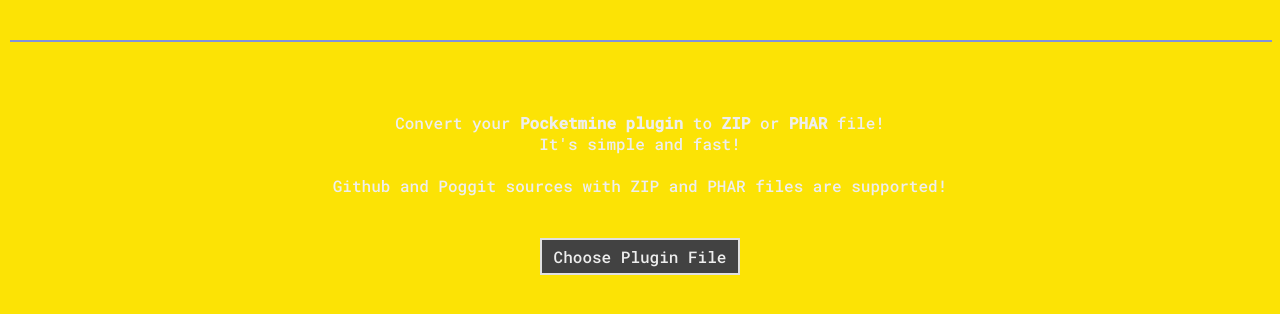
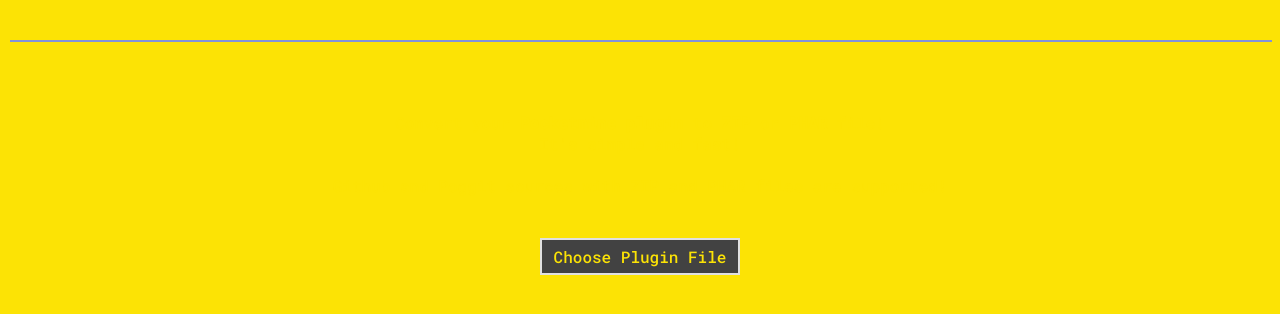
Before and after one commit to FutureDeveloperZ/FutureTools, a plain HTML site: page index.html in a window 1280 px wide. Shown: the part 140-454 px from the top of the page. Drawn offline with Linux system fonts and the light colour scheme.

Commit message:
Update tools.css

```diff
--- a/tools.css
+++ b/tools.css
@@ -10,7 +10,7 @@ body {
 	text-align: center;
 	padding: 10px;
 	margin: 0;
-	color: #eeeeee;
+	color: #fce305;
 	font-family: 'Roboto Mono', monospace;
 }
 
```
